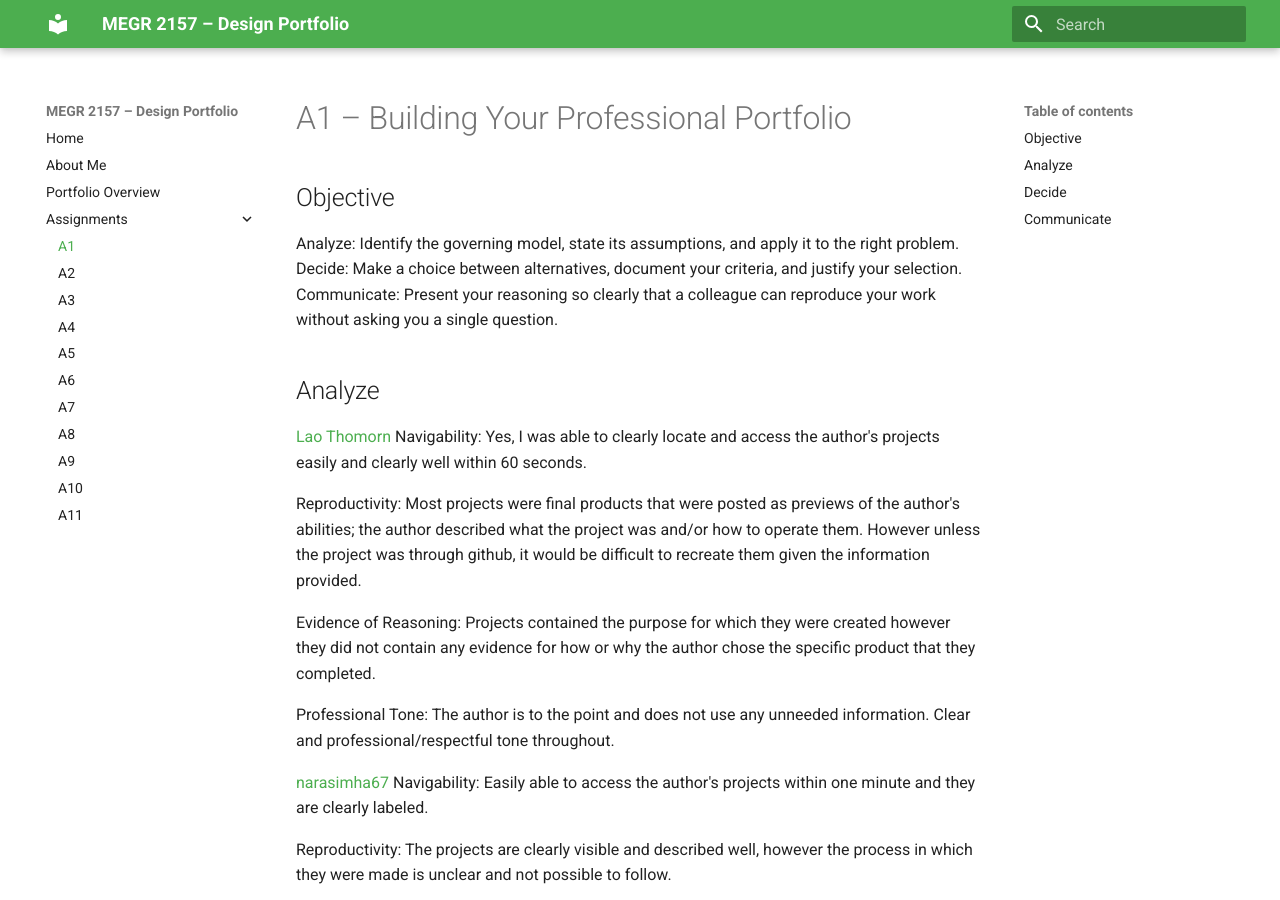
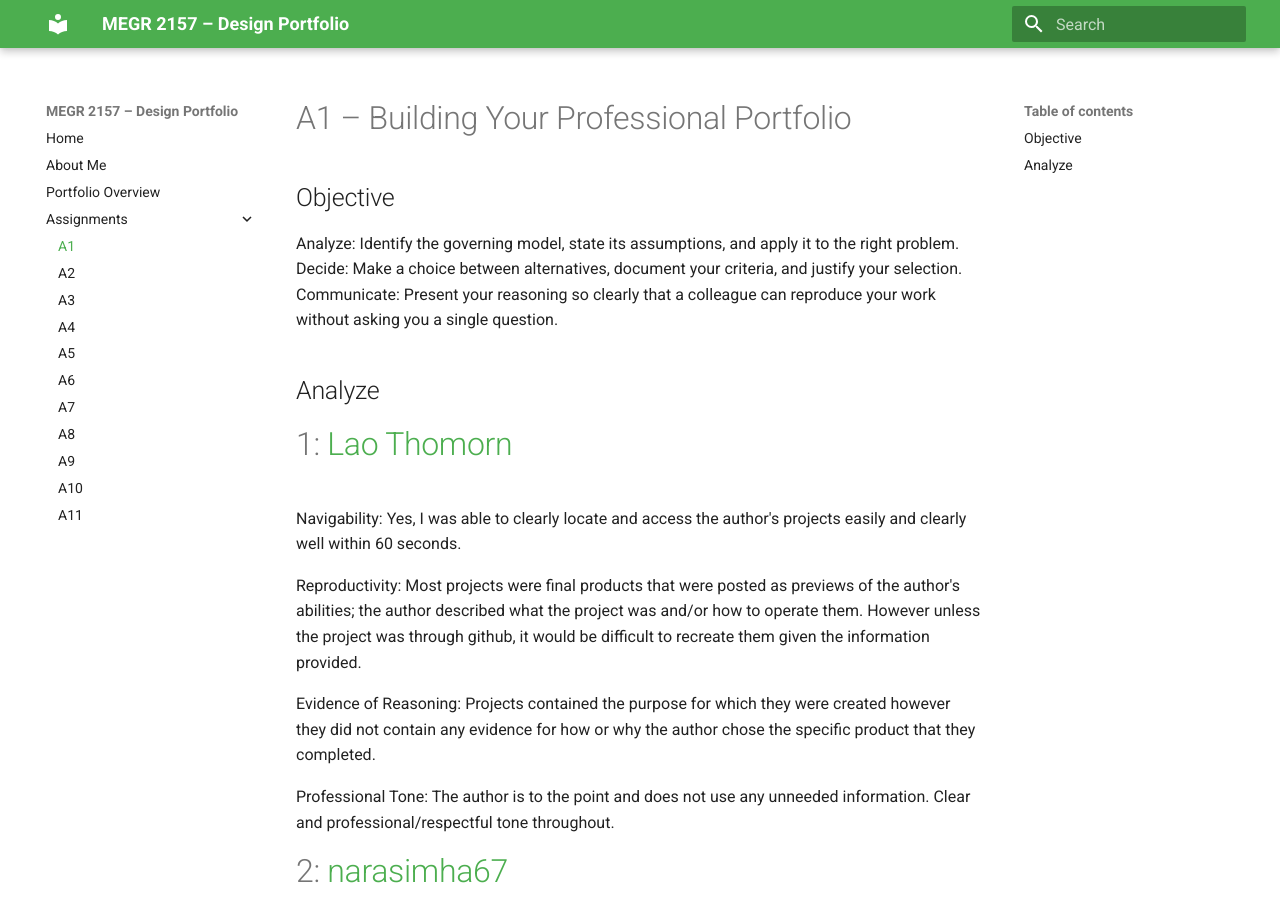
Before and after one commit to nnicho12/Noah-Nicholson-Portfolio, an MkDocs documentation site: the page built from docs/assignments/A01/index.md, in a window 1280 px wide and 900 px high. Built offline with MkDocs 1.6.1 and Material for MkDocs 9.7.7, drawn with Linux system fonts in a browser that asks for light colours.

Commit message:
Update author references and formatting in index.md

```diff
--- a/docs/assignments/A01/index.md
+++ b/docs/assignments/A01/index.md
@@ -6,7 +6,8 @@ Decide: Make a choice between alternatives, document your criteria, and justify
 Communicate: Present your reasoning so clearly that a colleague can reproduce your work without asking you a single question.
 
 ## Analyze
-[Lao Thomorn](https://myportfolio-7s0.pages.dev/)
+# 1: [Lao Thomorn](https://myportfolio-7s0.pages.dev/)
+
 Navigability: Yes, I was able to clearly locate and access the author's projects easily and clearly well within 60 seconds.
 
 Reproductivity: Most projects were final products that were posted as previews of the author's abilities; the author described what the project was and/or how to operate them. However unless the project was through github, it would be difficult to recreate them given the information provided.
@@ -16,7 +17,8 @@ Evidence of Reasoning: Projects contained the purpose for which they were create
 Professional Tone: The author is to the point and does not use any unneeded information. Clear and professional/respectful tone throughout.
 
 
-[narasimha67](https://narasimha67-mech.github.io/Narasimha_cad_portfilio/)
+# 2: [narasimha67](https://narasimha67-mech.github.io/Narasimha_cad_portfilio/)
+
 Navigability: Easily able to access the author's projects within one minute and they are clearly labeled.
 
 Reproductivity: The projects are clearly visible and described well, however the process in which they were made is unclear and not possible to follow.
```
